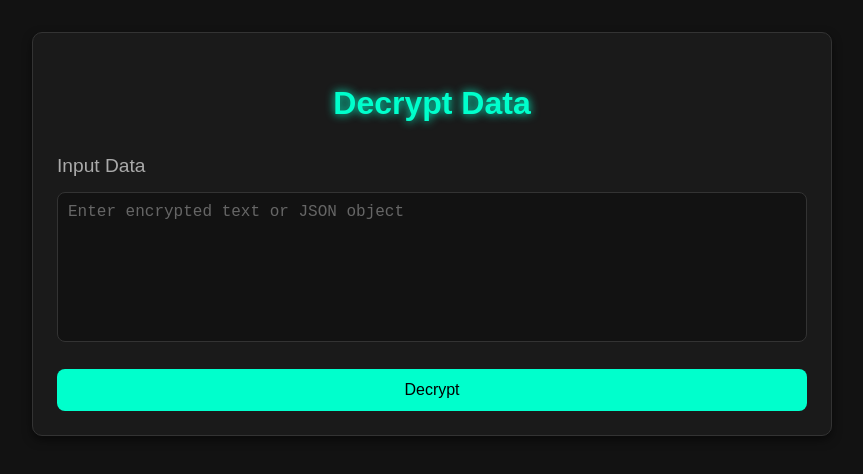
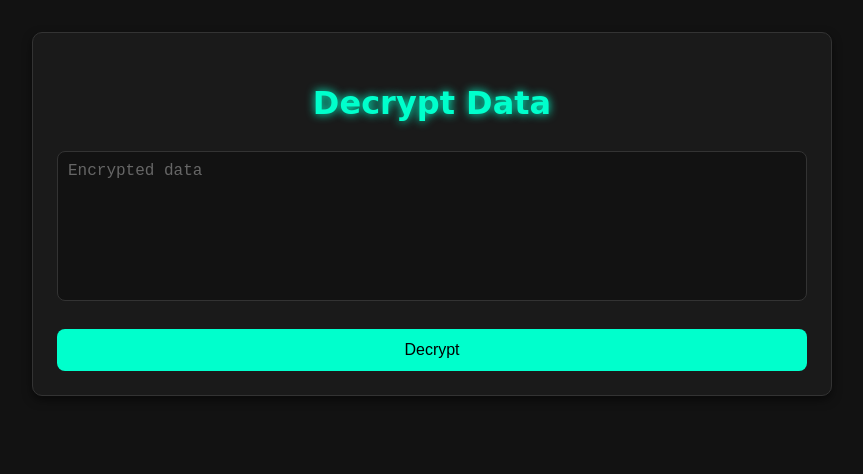
Before and after one commit to SayfullahSayeb/Subway-Surfers-Temp, a plain HTML site: page src/decrypt.html in a window 1280 px wide. Shown: the whole page, without its empty margins (208-1071 px from the left). Drawn offline with Linux system fonts and the light colour scheme.

```diff
--- a/src/decrypt.html
+++ b/src/decrypt.html
@@ -38,6 +38,7 @@
         }
 
         h1, h3 {
+            font-family: 'Bungee', cursive;
             text-align: center;
             color: #00ffcc;
             text-shadow: 0px 0px 10px #00ffcc;
@@ -182,8 +183,7 @@
     <div class="container">
         <h1>Decrypt Data</h1>
         <div class="form-group">
-            <label for="inputData">Input Data</label>
-            <textarea id="inputData" rows="4" placeholder="Enter encrypted text or JSON object"></textarea>
+            <textarea id="inputData" rows="4" placeholder="Encrypted data"></textarea>
         </div>
         <button id="decryptButton" onclick="decryptData()">Decrypt</button>
         <div class="result">
```
Also changed, not shown: src/aio.html (+1 -3 lines).
